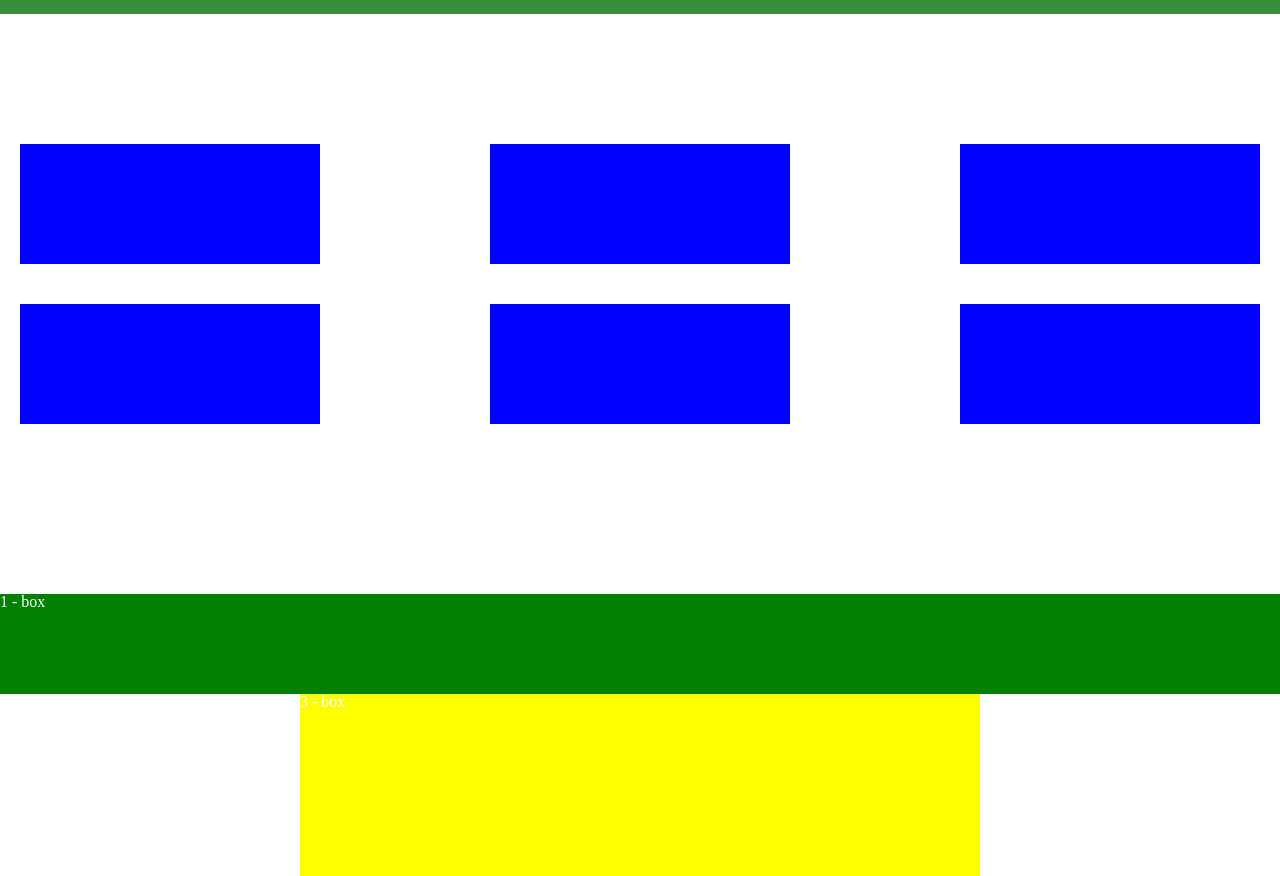
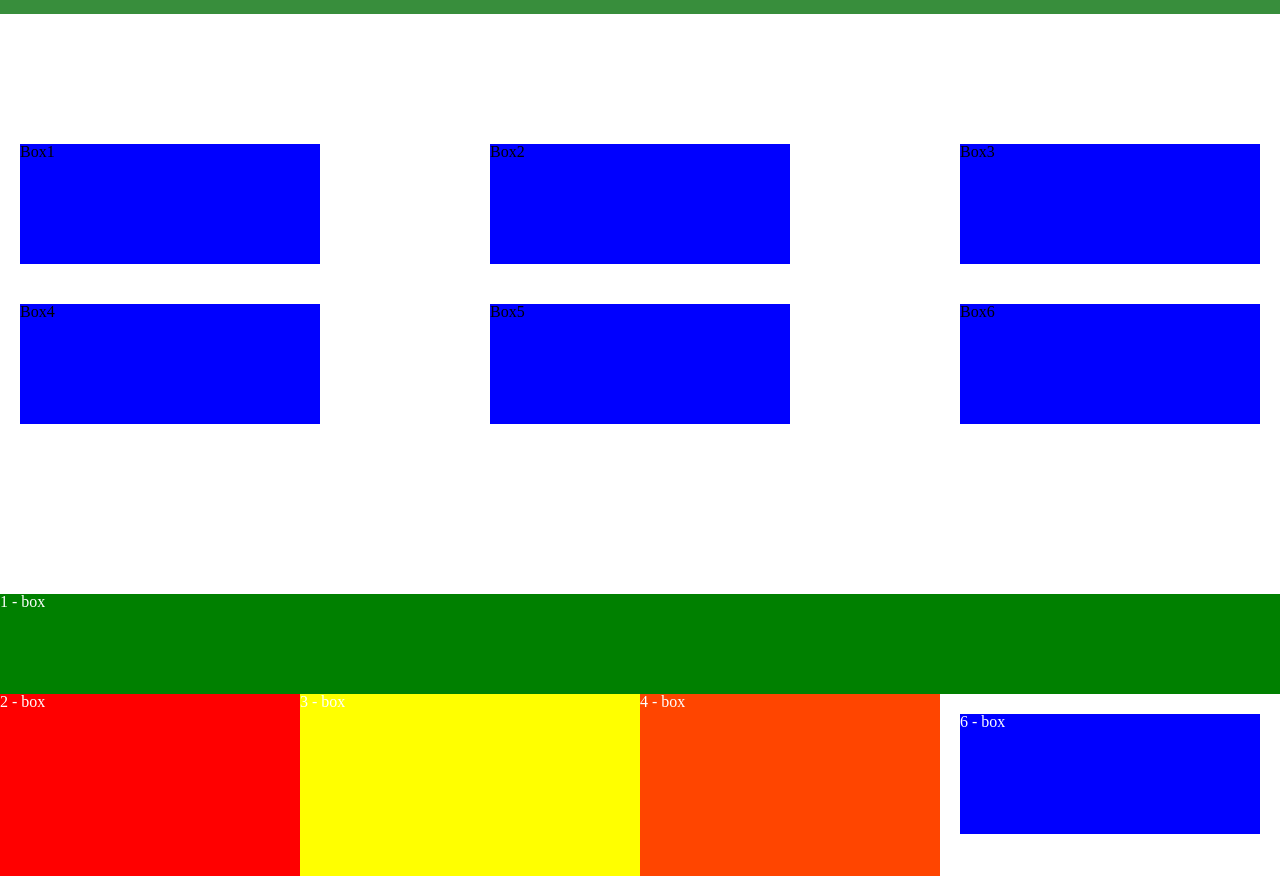
Before and after one commit to Vegekku/clases-mod-frontend-avanzado, a website built with webpack: page src/grid.html in a window 1280 px wide. Shown: the part 76-952 px from the top of the page. Built offline with nearby package versions, Linux system fonts and the light colour scheme; no server answers.

Commit message:
Last changes

```diff
--- a/src/grid.html
+++ b/src/grid.html
@@ -109,27 +109,27 @@
     <body>
         <%= require('html-loader!./templates/navbar.html') %>
         <section class="grid-container-flex">
-            <div class="grid-box-flex"></div>
-            <div class="grid-box-flex"></div>
-            <div class="grid-box-flex"></div>
-            <div class="grid-box-flex"></div>
-            <div class="grid-box-flex"></div>
-            <div class="grid-box-flex"></div>
+            <div class="grid-box-flex">Box1</div>
+            <div class="grid-box-flex">Box2</div>
+            <div class="grid-box-flex">Box3</div>
+            <div class="grid-box-flex">Box4</div>
+            <div class="grid-box-flex">Box5</div>
+            <div class="grid-box-flex">Box6</div>
         </section>
         <section class="grid-container">
             <div class="grid-box item-1">1 - box</div>
-            <!-- <div class="grid-box item-2">2 - box</div> -->
+            <div class="grid-box item-2">2 - box</div>
             <div class="grid-box item-3">3 - box</div>
-            <!-- <div class="grid-box item-4">4 - box</div> -->
+            <div class="grid-box item-4">4 - box</div>
             <div class="grid-box item-5">5 - box</div>
-            <!-- <div class="grid-box item-6">6 - box</div> -->
+            <div class="grid-box item-6">6 - box</div>
         </section>
 
-        <section class="grid-container-2">
+        <!-- <section class="grid-container-2">
             <nav class="grid-box-2">1 - box</nav>
             <main class="grid-box-2">3 - box</section>
             <footer class="grid-box-2">5 - box</footer>
-        </section>
+        </section> -->
         <!-- <main>
             <%= require('html-loader!./templates/shows-section.html') %>
         </main> -->
--- a/webpack.config.js
+++ b/webpack.config.js
@@ -73,7 +73,7 @@ module.exports = {
     devServer: { // https://webpack.js.org/configuration/dev-server/
         open: true, // Tells dev-server to open the browser after server had been started
         overlay: true, // Shows a full-screen overlay in the browser when there are compiler errors or warnings
-        port: 3000, // Specify a port number to listen for requests on
+        port: 3001, // Specify a port number to listen for requests on
         hot: true, // Enable webpack's Hot Module Replacement feature (webpack.HotModuleReplacementPlugin is required)
         contentBase: [ // Tell the server where to serve content from
             path.join(__dirname, 'src'),
```
